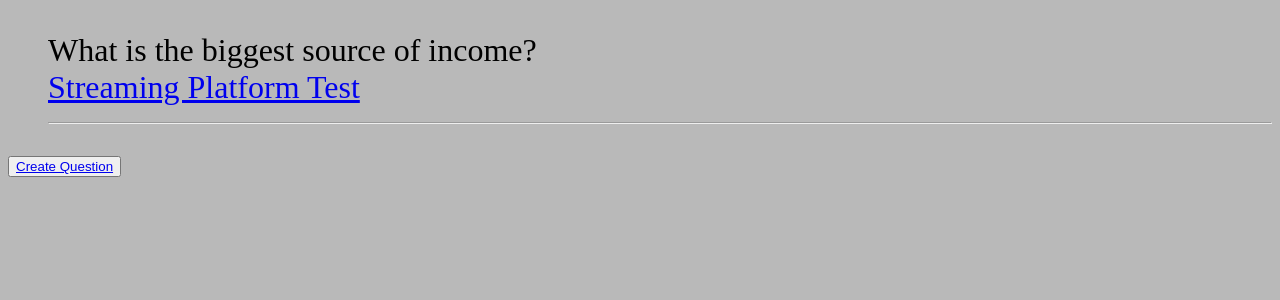
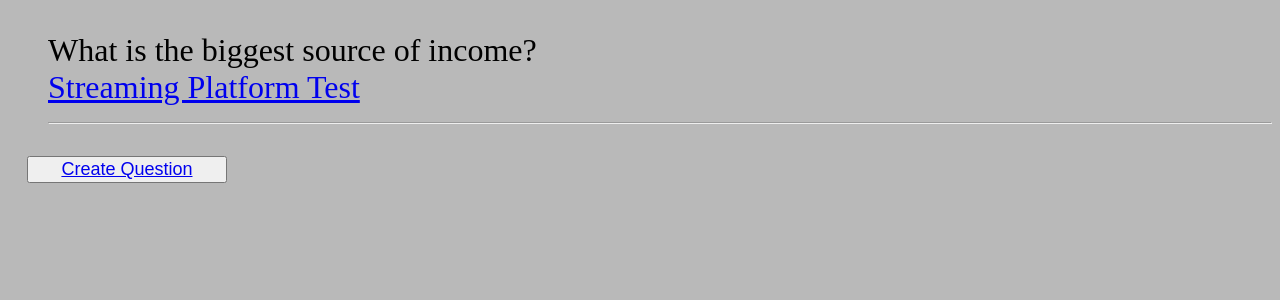
Before and after one commit to Vishal-Malireddi/Voting-System-Butch-for-President-, a Django app: a page that uses src/orgvote/templates/orgvote/survey-details.html in a window 1280 px wide. Shown: the part 69-369 px from the top of the page. Run offline with Django 4.2, Linux system fonts and the light colour scheme; a user stored in the database is signed in; data comes from the database, SQL or seed files in the repository; both versions use the stored data as it was after the commit.

Commit message:
Moved button for creating stuff a bit

```diff
--- a/src/orgvote/templates/orgvote/organization-details.html
+++ b/src/orgvote/templates/orgvote/organization-details.html
@@ -29,7 +29,7 @@
             <li>No objects yet.</li>
             {% endfor %}
         </ul>
-        <button type="button">
+        <button type="button" class="buttonMove">
             <a href="{% url 'orgvote:createTopic' %}">Create Topic</a>
         </button>
 
--- a/src/orgvote/templates/orgvote/survey-details.html
+++ b/src/orgvote/templates/orgvote/survey-details.html
@@ -28,7 +28,7 @@
             <li>No objects yet.</li>
             {% endfor %}
         </ul>
-        <button type="button">
+        <button type="button" class="buttonMove">
             <a href="{% url 'orgvote:createQuestion' %}">Create Question</a>
         </button>
     </body>
--- a/src/orgvote/templates/orgvote/topic-details.html
+++ b/src/orgvote/templates/orgvote/topic-details.html
@@ -28,7 +28,7 @@
             <li>No objects yet.</li>
             {% endfor %}
         </ul>
-        <button type="button">
+        <button type="button" class="buttonMove">
             <a href="{% url 'orgvote:createSurvey' %}">Create Survey</a>
         </button>
     </body>
```
Also changed, not shown: src/db.sqlite3.
